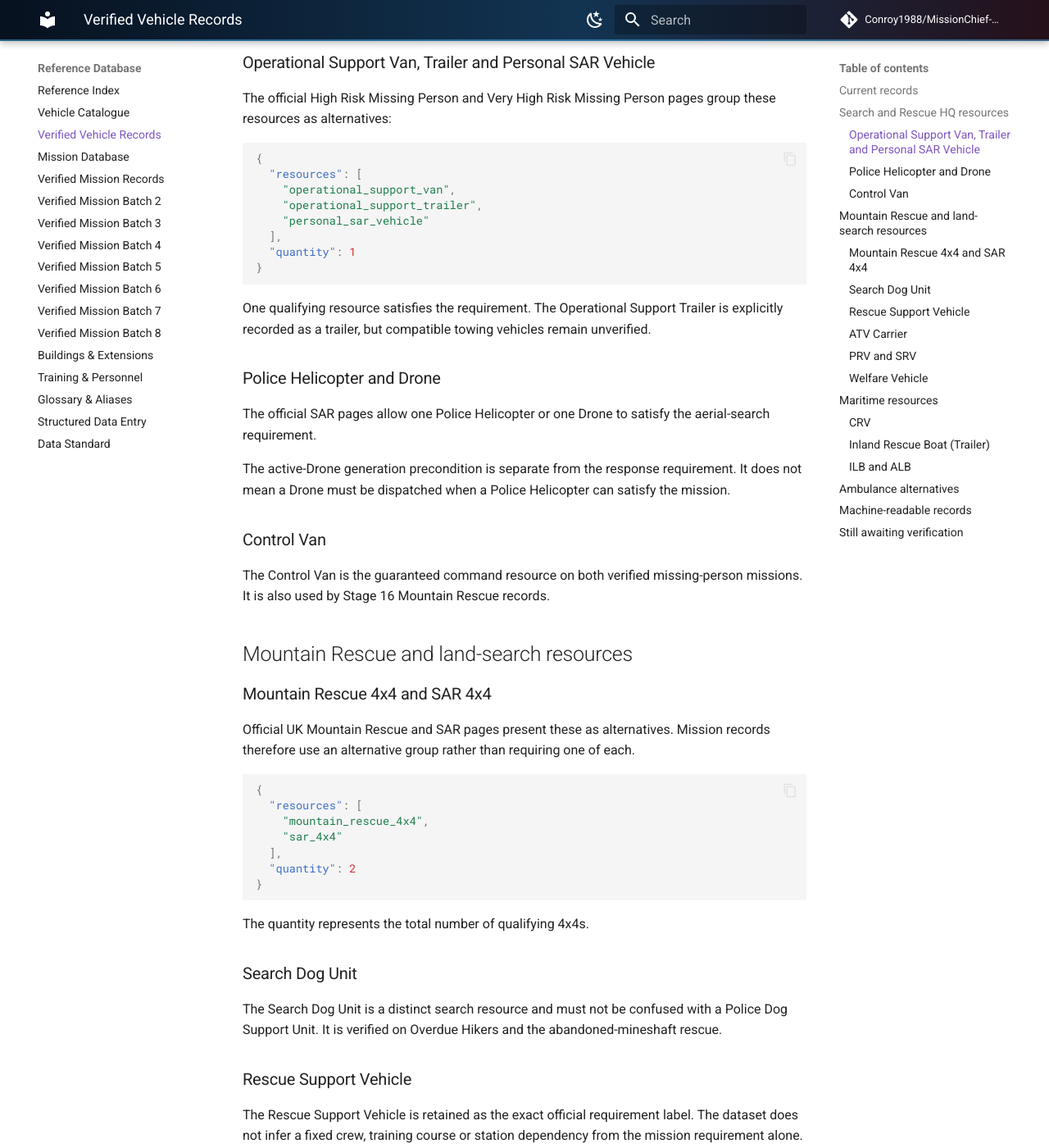
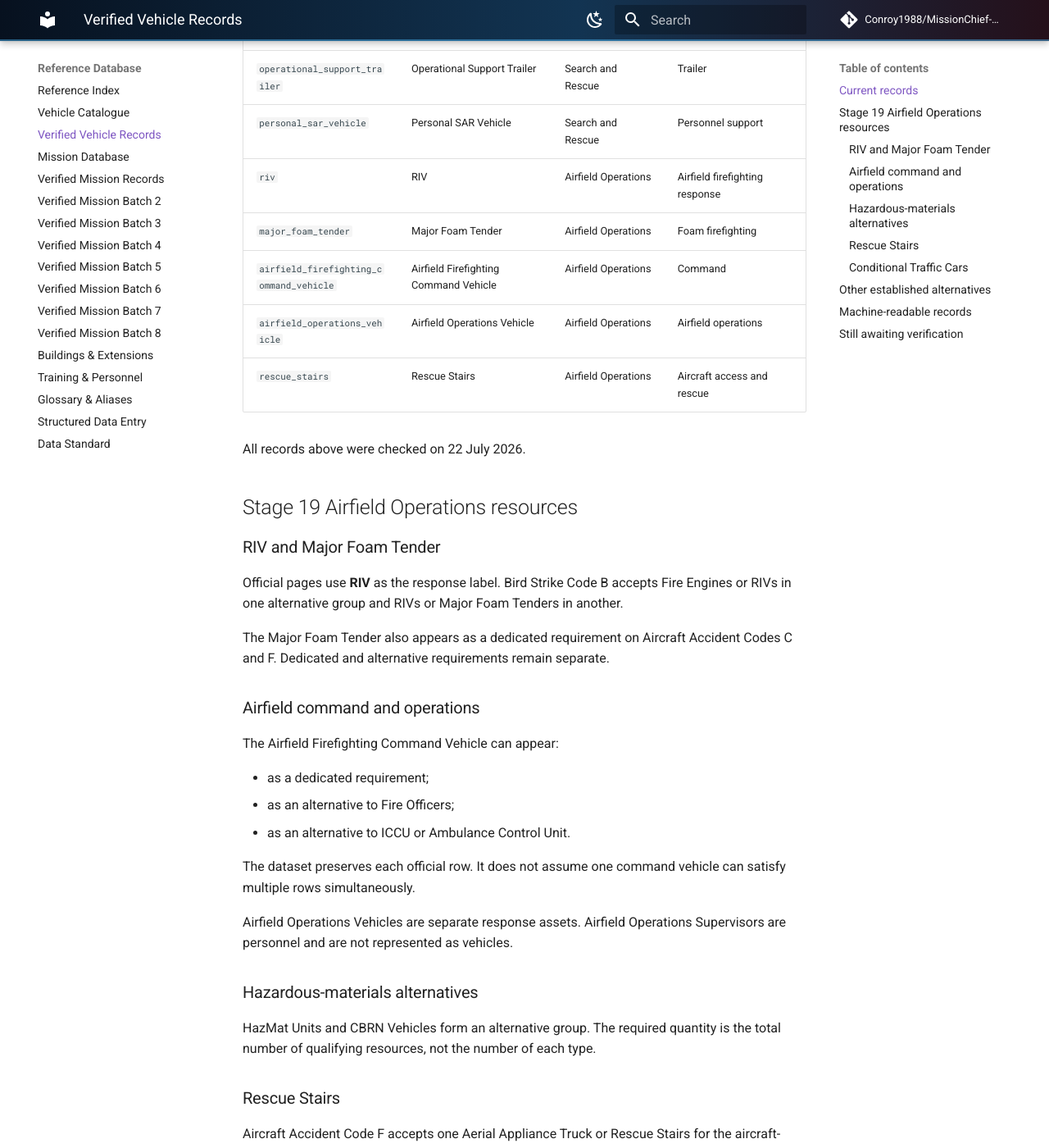
Before and after one commit to Conroy1988/MissionChief-UK, an MkDocs documentation site: the page built from docs/reference/verified-vehicle-records.md, in a window 1280 px wide and 1400 px high, scrolled down 2203 px. Shown: the whole window at 82% size. Built offline with MkDocs 1.6.1 and Material for MkDocs 9.7.7, drawn with Linux system fonts in a browser that asks for light colours; comment, search, counter and statistics services are not loaded; some of the changed text lies outside the part shown.

Commit message:
Expand verified vehicle catalogue for Stage 19

````diff
--- a/docs/reference/verified-vehicle-records.md
+++ b/docs/reference/verified-vehicle-records.md
@@ -2,10 +2,10 @@
 
 This page exposes the canonical deployable-resource records currently available in the MissionChief UK dataset.
 
-Each record verifies only its populated attributes. Purchase prices, crew limits, training and station restrictions remain absent until reproduced from the current UK interfaces.
+Each record verifies only its populated attributes. Purchase prices, crew limits, training and station restrictions remain absent until reproduced from current UK interfaces.
 
 !!! success "Evidence boundary"
-    A verified resource record does not mean every attribute has been verified. Empty or omitted fields are preferable to unsupported values.
+    Empty or omitted attributes are preferable to unsupported values.
 
 ## Current records
 
@@ -14,14 +14,22 @@ Each record verifies only its populated attributes. Purchase prices, crew limits
 | `fire_engine` | Fire engine | Fire and Rescue | Response |
 | `aerial_appliance_truck` | Aerial Appliance Truck | Fire and Rescue | Specialist |
 | `rescue_support_vehicle` | Rescue Support Vehicle | Fire and Rescue | Specialist support |
+| `fire_officer` | Fire Officer | Fire and Rescue | Command |
+| `water_carrier` | Water Carrier | Fire and Rescue | Water supply |
+| `hazmat_unit` | HazMat Unit | Fire and Rescue | Hazardous materials |
+| `cbrn_vehicle` | CBRN Vehicle | Fire and Rescue | CBRN response |
 | `rapid_response_vehicle` | Rapid Response Vehicle | Ambulance | Response |
 | `specialist_paramedic_rrv` | Specialist Paramedic RRV | Ambulance | Specialist response |
 | `atv_carrier` | ATV Carrier | Ambulance/HART | Specialist support |
 | `prv` | PRV | Ambulance | Specialist response |
 | `srv` | SRV | Ambulance | Specialist response |
 | `welfare_vehicle` | Welfare Vehicle | Ambulance | Support |
+| `iccu` | ICCU | Ambulance | Command and control |
+| `ambulance_control_unit` | Ambulance Control Unit | Ambulance | Command and control |
+| `mass_casualty_equipment` | Mass Casualty Equipment | Ambulance | Mass casualty support |
 | `police_car` | Police car | Police | Response |
 | `police_helicopter` | Police Helicopter | Police | Air support |
+| `traffic_car` | Traffic Car | Police | Traffic policing |
 | `drone` | Drone | Shared | Aerial search and reconnaissance |
 | `coastguard_rescue_vehicle` | CRV | Coastguard | Response |
 | `coastguard_mud_rescue_unit` | Coastguard Mud Rescue Unit | Coastguard | Specialist rescue |
@@ -35,129 +43,67 @@ Each record verifies only its populated attributes. Purchase prices, crew limits
 | `control_van` | Control Van | Search and Rescue | Command |
 | `search_dog_unit` | Search Dog Unit | Search and Rescue | Specialist search |
 | `operational_support_van` | Operational Support Van | Search and Rescue | Operational support |
-| `operational_support_trailer` | Operational Support Trailer | Search and Rescue | Operational support trailer |
-| `personal_sar_vehicle` | Personal SAR Vehicle | Search and Rescue | Personnel transport and support |
+| `operational_support_trailer` | Operational Support Trailer | Search and Rescue | Trailer |
+| `personal_sar_vehicle` | Personal SAR Vehicle | Search and Rescue | Personnel support |
+| `riv` | RIV | Airfield Operations | Airfield firefighting response |
+| `major_foam_tender` | Major Foam Tender | Airfield Operations | Foam firefighting |
+| `airfield_firefighting_command_vehicle` | Airfield Firefighting Command Vehicle | Airfield Operations | Command |
+| `airfield_operations_vehicle` | Airfield Operations Vehicle | Airfield Operations | Airfield operations |
+| `rescue_stairs` | Rescue Stairs | Airfield Operations | Aircraft access and rescue |
 
-All records shown above were checked on 22 July 2026.
+All records above were checked on 22 July 2026.
 
-## Search and Rescue HQ resources
+## Stage 19 Airfield Operations resources
 
-### Operational Support Van, Trailer and Personal SAR Vehicle
+### RIV and Major Foam Tender
 
-The official High Risk Missing Person and Very High Risk Missing Person pages group these resources as alternatives:
+Official pages use **RIV** as the response label. Bird Strike Code B accepts Fire Engines or RIVs in one alternative group and RIVs or Major Foam Tenders in another.
 
-```json
-{
-  "resources": [
-    "operational_support_van",
-    "operational_support_trailer",
-    "personal_sar_vehicle"
-  ],
-  "quantity": 1
-}
-```
+The Major Foam Tender also appears as a dedicated requirement on Aircraft Accident Codes C and F. Dedicated and alternative requirements remain separate.
 
-One qualifying resource satisfies the requirement. The Operational Support Trailer is explicitly recorded as a trailer, but compatible towing vehicles remain unverified.
+### Airfield command and operations
 
-### Police Helicopter and Drone
+The Airfield Firefighting Command Vehicle can appear:
 
-The official SAR pages allow one Police Helicopter or one Drone to satisfy the aerial-search requirement.
+- as a dedicated requirement;
+- as an alternative to Fire Officers;
+- as an alternative to ICCU or Ambulance Control Unit.
 
-The active-Drone generation precondition is separate from the response requirement. It does not mean a Drone must be dispatched when a Police Helicopter can satisfy the mission.
+The dataset preserves each official row. It does not assume one command vehicle can satisfy multiple rows simultaneously.
 
-### Control Van
+Airfield Operations Vehicles are separate response assets. Airfield Operations Supervisors are personnel and are not represented as vehicles.
 
-The Control Van is the guaranteed command resource on both verified missing-person missions. It is also used by Stage 16 Mountain Rescue records.
+### Hazardous-materials alternatives
 
-## Mountain Rescue and land-search resources
+HazMat Units and CBRN Vehicles form an alternative group. The required quantity is the total number of qualifying resources, not the number of each type.
 
-### Mountain Rescue 4x4 and SAR 4x4
+### Rescue Stairs
 
-Official UK Mountain Rescue and SAR pages present these as alternatives. Mission records therefore use an alternative group rather than requiring one of each.
+Aircraft Accident Code F accepts one Aerial Appliance Truck or Rescue Stairs for the aircraft-access requirement.
 
-```json
-{
-  "resources": [
-    "mountain_rescue_4x4",
-    "sar_4x4"
-  ],
-  "quantity": 2
-}
-```
+### Conditional Traffic Cars
 
-The quantity represents the total number of qualifying 4x4s.
+Traffic Cars are stored as conditional resources where the official page states they are required only when available.
 
-### Search Dog Unit
+## Other established alternatives
 
-The Search Dog Unit is a distinct search resource and must not be confused with a Police Dog Support Unit. It is verified on Overdue Hikers and the abandoned-mineshaft rescue.
+The dataset also preserves:
 
-### Rescue Support Vehicle
-
-The Rescue Support Vehicle is retained as the exact official requirement label. The dataset does not infer a fixed crew, training course or station dependency from the mission requirement alone.
-
-### ATV Carrier
-
-The ATV Carrier is currently verified through the HART additive overlay for Fall Whilst Fell Running. Its requirement belongs to the overlay and must not be added to the base mission.
-
-### PRV and SRV
-
-The official abandoned-mineshaft mission page uses the abbreviations **PRV** and **SRV**. The records preserve those labels without inventing expanded names.
-
-### Welfare Vehicle
-
-The Welfare Vehicle is verified as prolonged-incident support on the abandoned-mineshaft rescue.
-
-## Maritime resources
-
-### CRV
-
-The official maritime mission pages use the abbreviation **CRV**. Coastguard Rescue Vehicle remains a searchable alias.
-
-### Inland Rescue Boat (Trailer)
-
-The official requirement label identifies this resource as a trailer. The record sets `is_trailer` to `true` but does not guess compatible towing vehicles.
-
-### ILB and ALB
-
-The abbreviations **ILB** and **ALB** remain canonical. Inshore Lifeboat and All-weather Lifeboat are searchable aliases. An `ILB or ALB` requirement is stored as an alternative group.
-
-## Ambulance alternatives
-
-Rapid Response Vehicle and Specialist Paramedic RRV can satisfy the same alternative requirement on the verified HCP Home Visit and Palliative Care Visit missions. The dataset does not treat both as simultaneously required.
+- RRV or Specialist Paramedic RRV;
+- ILB or ALB;
+- Mountain Rescue 4x4 or SAR 4x4;
+- Operational Support Van, Trailer or Personal SAR Vehicle;
+- Police Helicopter or Drone.
 
 ## Machine-readable records
 
+All 39 production records are stored as one JSON object per file under:
+
 ```text
 data/uk/vehicles/
-├── aerial-appliance-truck.json
-├── all-weather-lifeboat.json
-├── atv-carrier.json
-├── coastguard-mud-rescue-unit.json
-├── coastguard-rescue-helicopter.json
-├── coastguard-rescue-vehicle.json
-├── control-van.json
-├── drone.json
-├── fire-engine.json
-├── inland-rescue-boat-trailer.json
-├── inshore-lifeboat.json
-├── mountain-rescue-4x4.json
-├── mud-decontamination-unit.json
-├── operational-support-trailer.json
-├── operational-support-van.json
-├── personal-sar-vehicle.json
-├── police-car.json
-├── police-helicopter.json
-├── prv.json
-├── rapid-response-vehicle.json
-├── rescue-support-vehicle.json
-├── sar-4x4.json
-├── search-dog-unit.json
-├── specialist-paramedic-rrv.json
-├── srv.json
-└── welfare-vehicle.json
 ```
 
-Repository validation fails when a guaranteed, probabilistic or alternative mission requirement references an unknown canonical resource.
+Repository validation fails when a guaranteed, probabilistic, conditional or alternative mission requirement references an unknown canonical resource.
 
 ## Still awaiting verification
 
````
